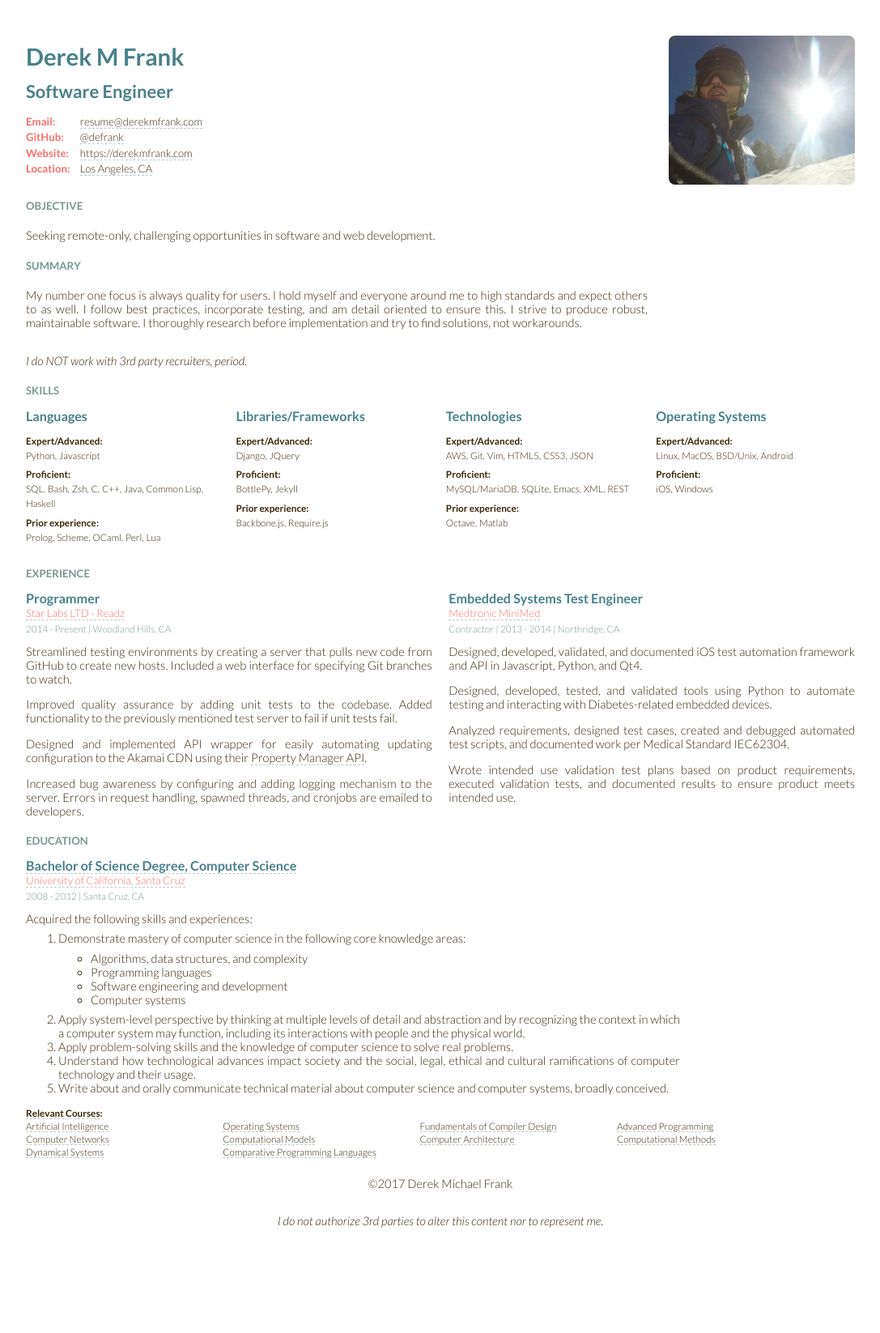
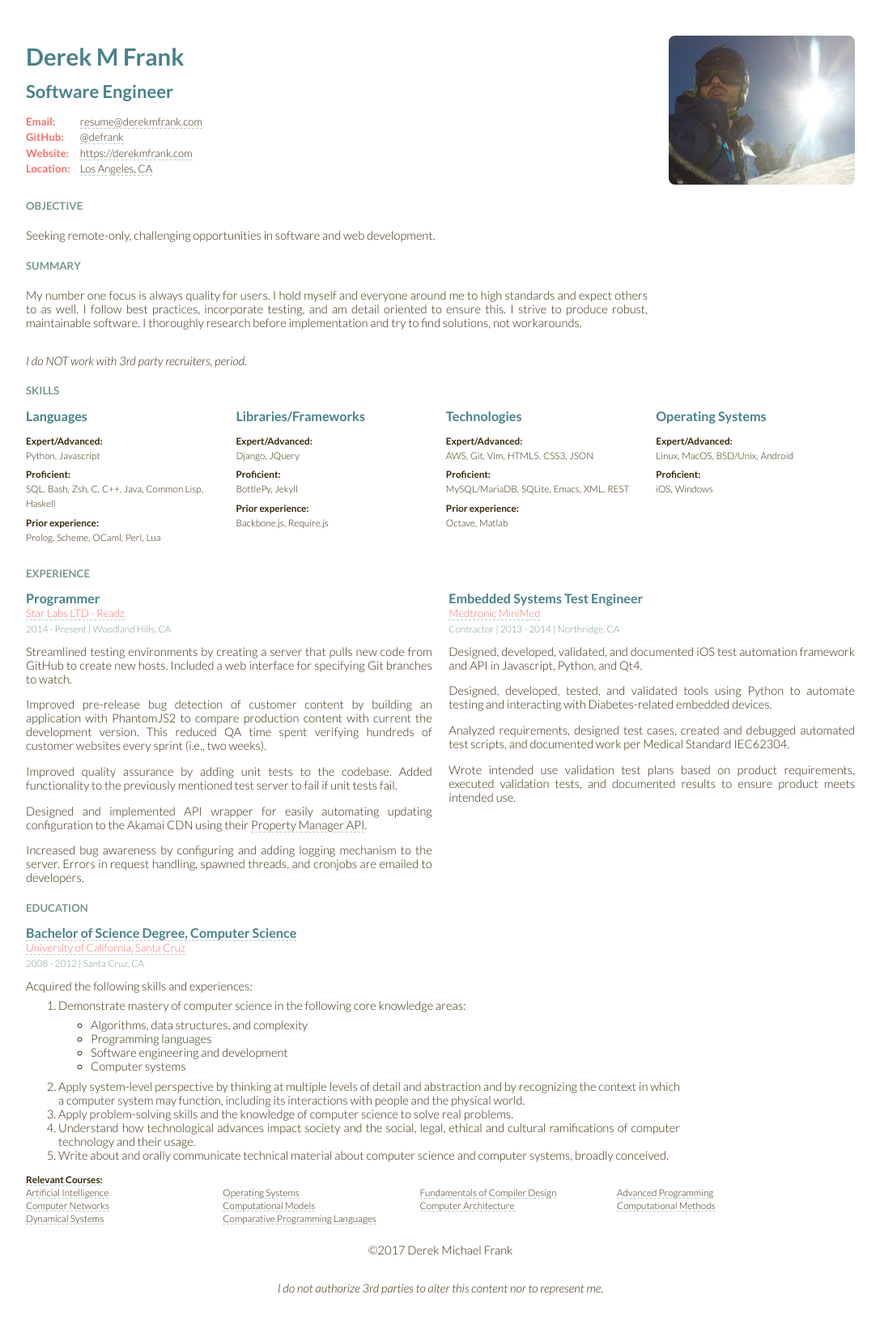
Before and after one commit to defrank/defrank.github.io, a Jekyll site: the page built from resume.html, in a window 1280 px wide. Shown: the whole page at 81% size, without its empty margins (96-1183 px from the left). Built offline with Jekyll 4.4.1, drawn with Linux system fonts in a browser that asks for light colours; before the commit the page ends 1563 px from its top, so only the background shows below that.

Commit message:
chore(resume): Add experience content for Readz
* Readz App Test using PhantomJS2

WIP: #4

```diff
--- a/resume.html
+++ b/resume.html
@@ -683,6 +683,10 @@ layout: blank
             <div class="metadata"><time>2014</time> - Present | Woodland Hills, CA</div>
             <p>Streamlined testing environments by creating a server that pulls new code from GitHub
             to create new hosts.  Included a web interface for specifying Git branches to watch.</p>
+            <p>Improved pre-release bug detection of customer content by building an application
+            with PhantomJS2 to compare production content with current the development version.
+            This reduced QA time spent verifying hundreds of customer websites every sprint
+            (i.e., two weeks).</p>
             <p>Improved quality assurance by adding unit tests to the codebase.  Added functionality
             to the previously mentioned test server to fail if unit tests fail.</p>
             <p>Designed and implemented API wrapper for easily automating updating configuration to
```
